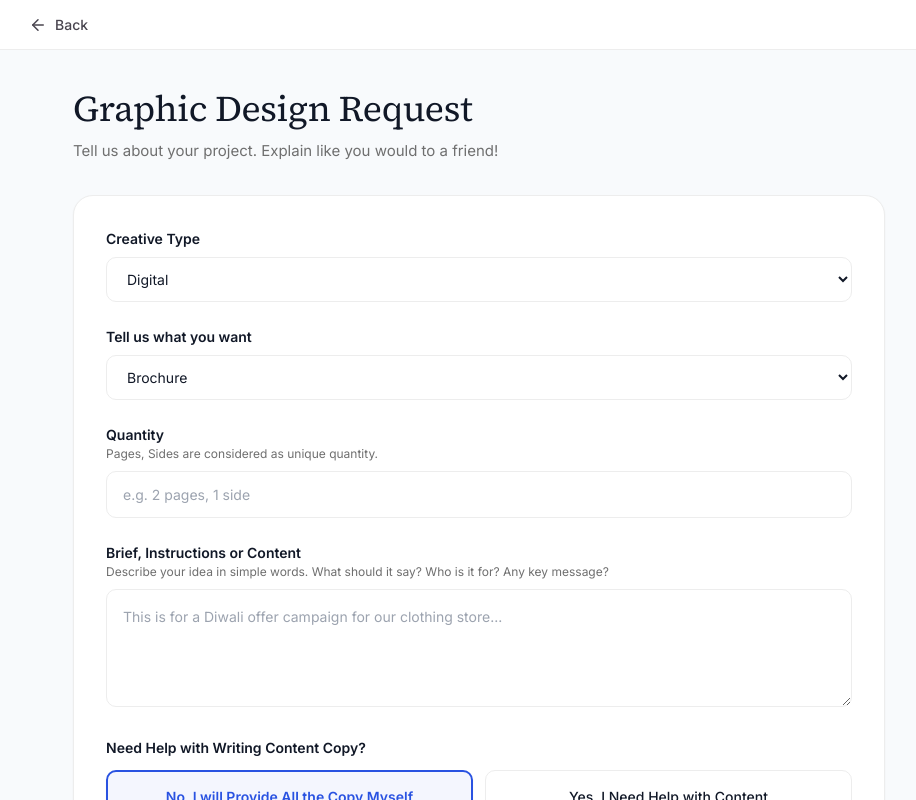
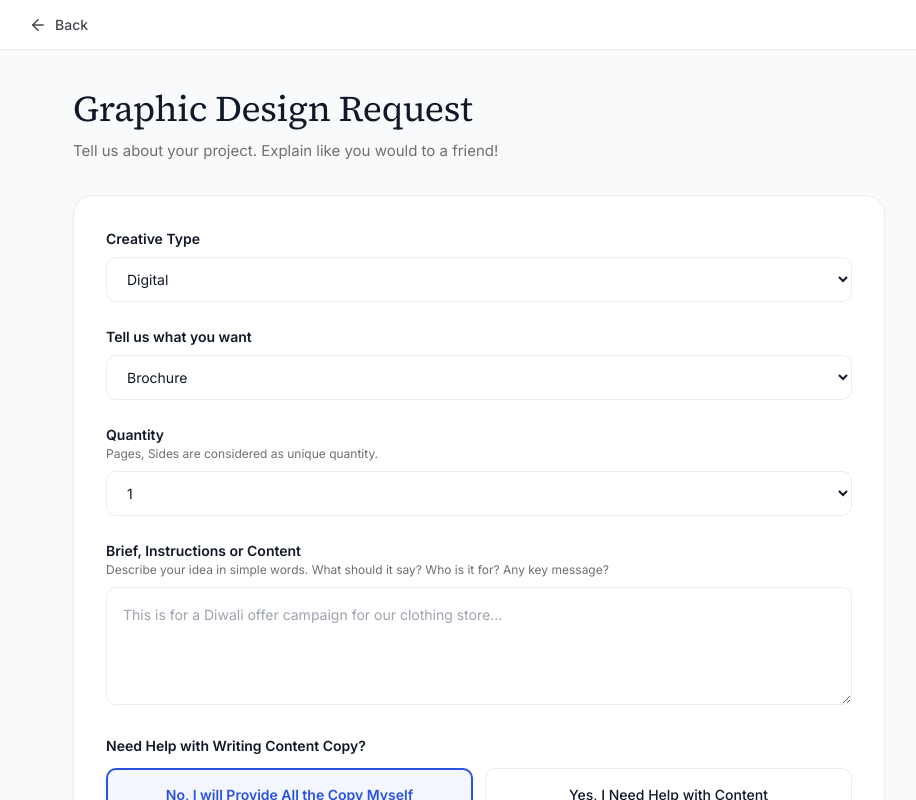
Before and after one commit to karthikreddi2016/menew, a Next.js app: page /order in a window 1280 px wide. Shown: the top 800 px of the page, without its empty margins (161-1077 px from the left). Built offline with nearby package versions, Linux system fonts and the light colour scheme; a web font is replaced by a local one.

Commit message:
feat: add order details view component along with contact and order pages

```diff
--- a/app/contact/page.tsx
+++ b/app/contact/page.tsx
@@ -20,7 +20,7 @@ const contactCards = [
         <path d="M10 16.5c1 .5 3 .5 4 0" />
       </svg>
     ),
-    action: "https://wa.me/919999999999?text=Hi%20Menew%20Team%2C%20I%20need%20product%20support",
+    action: "https://wa.me/919521794784?text=Hi%20Menew%20Team%2C%20I%20need%20product%20support",
   },
   {
     title: "Billing support",
@@ -34,7 +34,7 @@ const contactCards = [
         <path d="M16 3.13a4 4 0 0 1 0 7.75" />
       </svg>
     ),
-    action: "https://wa.me/919999999999?text=Hi%20Menew%20Team%2C%20I%20have%20a%20billing%20question",
+    action: "https://wa.me/919521794784?text=Hi%20Menew%20Team%2C%20I%20have%20a%20billing%20question",
   },
   {
     title: "Emergency support",
@@ -48,7 +48,7 @@ const contactCards = [
         <path d="M19.07 4.93L4.93 19.07" />
       </svg>
     ),
-    action: "https://wa.me/919999999999?text=Hi%20Menew%20Team%2C%20I%20need%20urgent%20emergency%20support",
+    action: "https://wa.me/919521794784?text=Hi%20Menew%20Team%2C%20I%20need%20urgent%20emergency%20support",
   },
   {
     title: "Talk to sales.",
@@ -60,7 +60,7 @@ const contactCards = [
         <circle cx="18" cy="8" r="1.5" fill="currentColor" />
       </svg>
     ),
-    action: "https://wa.me/919999999999?text=Hi%20Menew%20Sales%20Team%2C%20I%20would%20like%20to%20discuss%20enterprise%20solutions",
+    action: "https://wa.me/919521794784?text=Hi%20Menew%20Sales%20Team%2C%20I%20would%20like%20to%20discuss%20enterprise%20solutions",
   },
 ];
 
--- a/app/order/page.tsx
+++ b/app/order/page.tsx
@@ -48,7 +48,7 @@ function OrderFormContent() {
   const [creativeType, setCreativeType] = useState('Digital')
   const [whatYouWant, setWhatYouWant] = useState(selectedType || defaultWhatYouWant)
   const [numberOfSlides, setNumberOfSlides] = useState('')
-  const [quantity, setQuantity] = useState('')
+  const [quantity, setQuantity] = useState('1')
 
   // Branding-Specific Fields
   const [brandName, setBrandName] = useState('')
@@ -366,13 +366,17 @@ function OrderFormContent() {
                   <p className="font-inter text-[12px] text-[#6f6f6f] mb-2">
                     Pages, Sides are considered as unique quantity.
                   </p>
-                  <input
-                    type="text"
-                    value={quantity}
+                  <select
+                    value={quantity || '1'}
                     onChange={(e) => setQuantity(e.target.value)}
-                    placeholder="e.g. 2 pages, 1 side"
-                    className="w-full rounded-[10px] border border-[#EDEDED] bg-white px-4 py-3 font-inter text-[14px] text-[#111827] placeholder:text-[#9CA3AF] outline-none focus:border-[#2952E1] focus:ring-1 focus:ring-[#2952E1] transition-all"
-                  />
+                    className="w-full rounded-[10px] border border-[#EDEDED] bg-white px-4 py-3 font-inter text-[14px] text-[#111827] outline-none focus:border-[#2952E1] focus:ring-1 focus:ring-[#2952E1] transition-all cursor-pointer"
+                  >
+                    {Array.from({ length: 20 }, (_, i) => i + 1).map((num) => (
+                      <option key={num} value={num.toString()}>
+                        {num}
+                      </option>
+                    ))}
+                  </select>
                 </div>
               </>
             )}
--- a/components/dashboard/OrderDetailsView.tsx
+++ b/components/dashboard/OrderDetailsView.tsx
@@ -64,7 +64,7 @@ export function OrderDetailsView({
   const whatsappMessage = encodeURIComponent(
     `Hi Menew Team, I would like to request cancellation and discuss refund for Order #${orderId} (${serviceTitle}).`
   )
-  const whatsappUrl = `https://wa.me/919999999999?text=${whatsappMessage}`
+  const whatsappUrl = `https://wa.me/919521794784?text=${whatsappMessage}`
 
   const emailSubject = encodeURIComponent(`Cancellation Request for Order #${orderId}`)
   const emailBody = encodeURIComponent(
```
